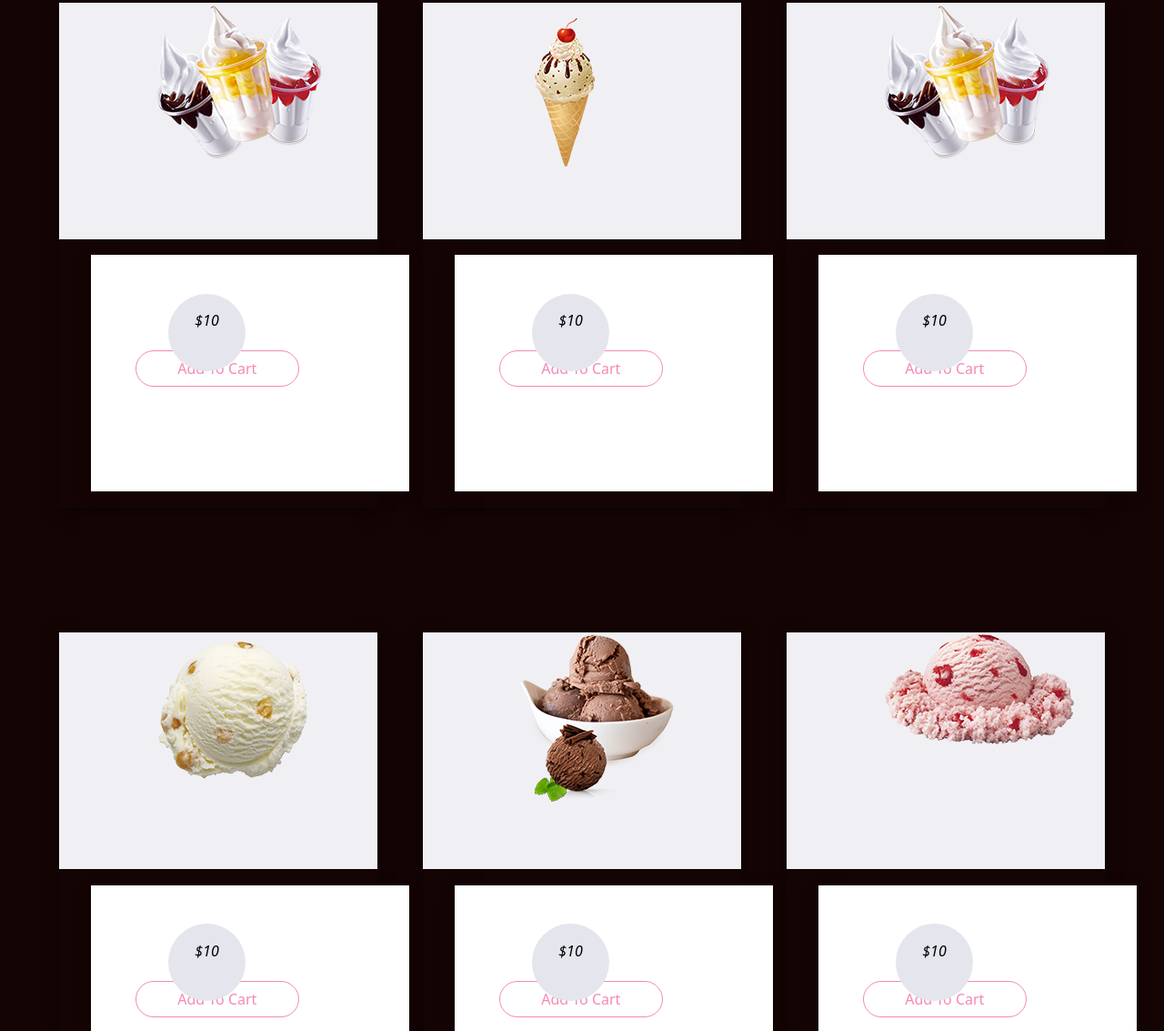
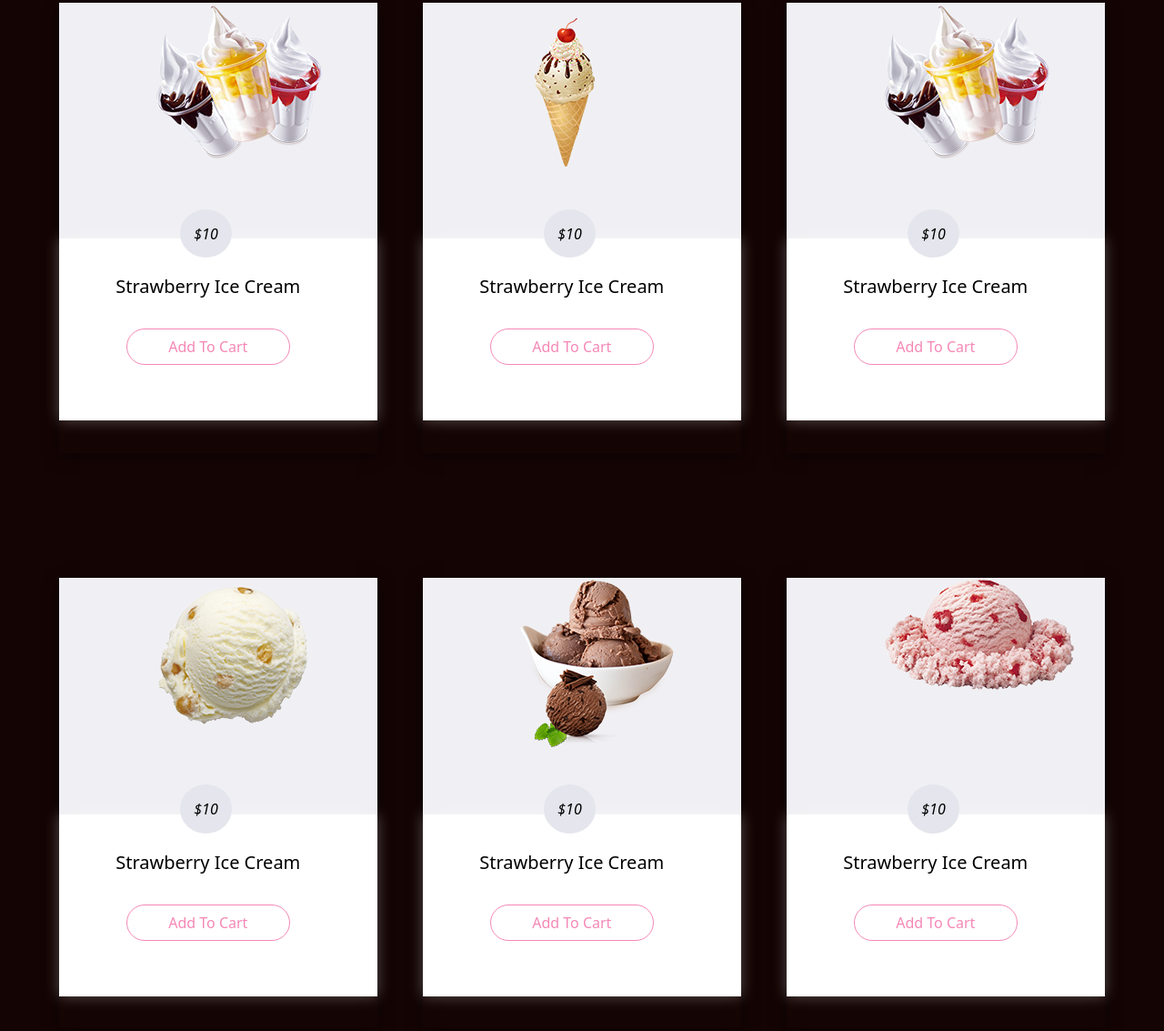
Before and after one commit to RanaRBR/iceCreamJS, a website: page index.html in a window 1280 px wide. Shown: the part 1620-2753 px from the top of the page at 91% size. Drawn offline with nearby package versions, Linux system fonts and the light colour scheme.

Commit message:
suite modif

```diff
--- a/src/sass/modules/_darkMode.sass
+++ b/src/sass/modules/_darkMode.sass
@@ -34,9 +34,39 @@
     .texte
         background-color: white
         box-shadow: 0 4px 20px rgba(0, 0, 0, 0.1)
-        transition: box-shadow 0.3s ease
-        height: 260px
+        transition: box-shadow 0.5s ease
+        padding-right: 15%
+        height: 200px
         width: 350px
+        box-shadow: 0px 0px 15px rgba(255, 255, 255, 0.3)
+
+        text-align: center
+        position: relative
+        top : -18px
+        left: -35px
+        padding: 5% !important
+        span
+            position: relative
+            top: -35px
+            left: -45px
+            margin-left: 20% !important
+        h5
+            margin-right: 23%
+            padding-bottom: 5%
+            padding-top: 5%
+            position: relative
+            top: -40px
+            left: 25px
+            color: black
+        button
+            position: relative
+            top: -30px
+            left: 25px
+            margin-right: 23%
+
+    .texte:hover
+        background-color: rgba(250, 250, 250, 0.9)
+        box-shadow: 0px 0px 25px rgba(255, 255, 255, 0.7)
 
     // .texte:hover
     //     box-shadow: 0 8px 30px rgba(0, 0, 0, 0.2)
```
Also changed, not shown: public/css/app.css, 1 other file.
